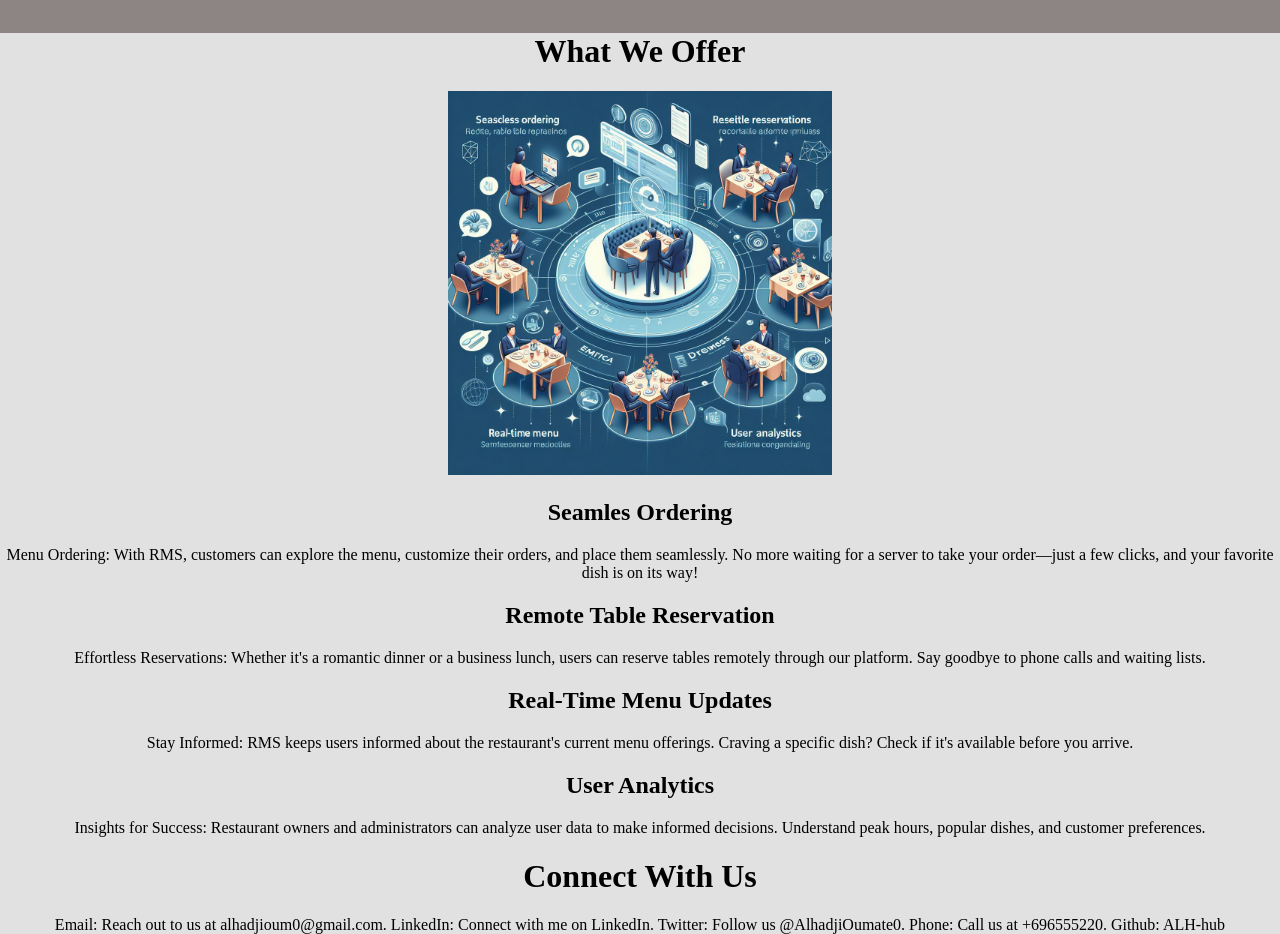
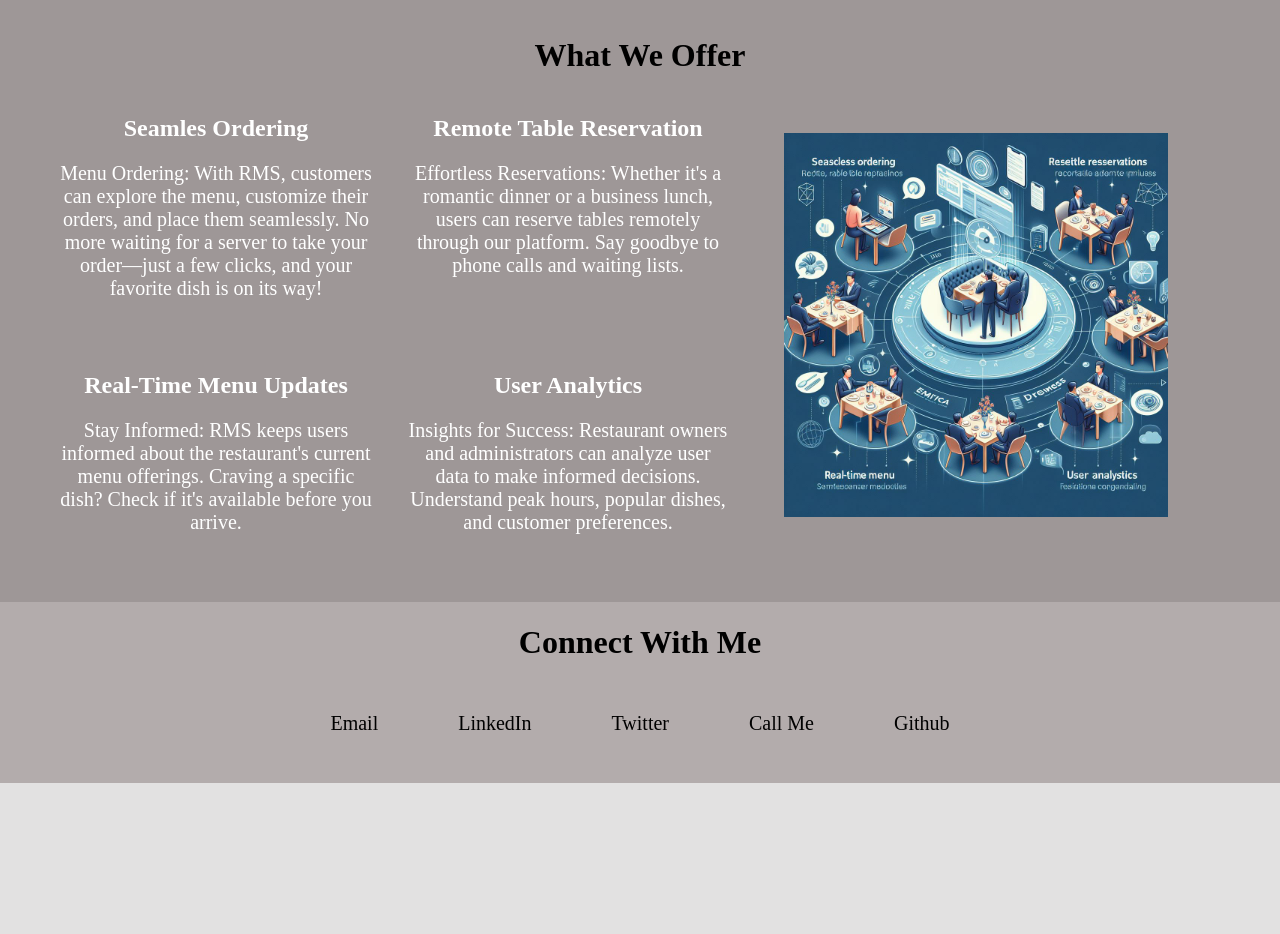
Before and after one commit to ALH-hub/restaurant_management_system, a React (Vite) app in the folder frontend/: page /about in a window 1280 px wide. Shown: the part 1144-2078 px from the top of the page. After the commit the page ends 1927 px from the top, so only its background shows below. Built offline with nearby package versions, Linux system fonts and the light colour scheme; what cloudinary-react would draw is missing.

Commit message:
about page

```diff
--- a/frontend/src/pages/About.css
+++ b/frontend/src/pages/About.css
@@ -17,17 +17,19 @@
     max-width: 100%;
     padding-top: 3rem;
     background-color: gray;
+    color: white;
 }
 
 .about {
     display: flex;
     justify-content: center;
-    gap: 9rem;
+    gap: 2rem;
     width: 100%;
 }
 
 .about .abt-image {
-    margin: 35px;
+    margin-left: 35px;
+    margin-bottom: 3rem;
 }
 
 .about p {
@@ -45,6 +47,7 @@
     max-width: 100%;
     padding-top: 3rem;
     background-color: rgb(141, 132, 132);
+    color: white;
 }
 
 .story {
@@ -54,7 +57,44 @@
     width: 100%;
 }
 
+.abt-container3 {
+    width: 100%;
+    max-width: 100%;
+    padding-top: 3rem;
+    background-color: rgb(158, 151, 151);
+    color: white;
+}
 
+.services {
+    display: flex;
+    flex-direction: row;
+    gap: 3rem;
+    align-items: center;
+    justify-content: center;
+
+}
+
+.service-img {
+    margin-right: 7rem;
+    margin-bottom: 3rem;
+}
+
+.service-container {
+    display: flex;
+    align-content: center;
+    justify-self: center;
+    flex-wrap: wrap;
+    margin-left: 3.5rem;
+    margin-bottom: 3rem;
+    gap: 2rem;
+}
+
+
+.service p {
+    width: 20rem;
+    font-size: 20px;
+
+}
 
 
 
@@ -66,4 +106,36 @@
 .title {
     display: block;
     width: 100%;
+    color: black;
 }
+
+.contact-container{
+    display: flex;
+    flex-direction: column;
+    width: 100%;
+    background-color: rgb(179, 172, 172);
+    padding-bottom: 3rem;
+}
+
+.contact-container h1 {
+    margin-bottom: 3px;
+}
+
+.contacts {
+    display: flex;
+    flex-direction: row;
+    gap: 5rem;
+    align-items: center;
+    justify-content: center;
+    padding-top: 3rem;
+}
+
+.contacts a{
+    font-size: 20px;
+    text-decoration: none;
+    color: black;
+}
+
+.contacts a:visited, .contacts a:hover {
+    color: black;
+}
--- a/frontend/src/pages/About.jsx
+++ b/frontend/src/pages/About.jsx
@@ -22,9 +22,10 @@ const About = () => {
           <p>As a passionate food enthusiast and someone who frequents restaurants, I've encountered the challenges faced by both diners and restaurant owners. Long wait times, confusing menus, and inefficient processes inspired me to create RMS. I envisioned a dynamic system that adapts to any restaurant, making their operations smoother and more user-friendly. </p>
         </div>
       </div>
+      <div className="abt-container3">
+        <h1 className='title'>What We Offer </h1>
         <div className='services'>
-        <h1 className='title'>What We Offer </h1>
-        <img src={services} alt="services" className='abt-image'/>
+          <div className='service-container'>
             <div className='service'>
               <h2>Seamles Ordering</h2>
               <p>Menu Ordering: With RMS, customers can explore the menu, customize their orders, and place them seamlessly. No more waiting for a server to take your order—just a few clicks, and your favorite dish is on its way! </p>
@@ -37,18 +38,23 @@ const About = () => {
               <h2>Real-Time Menu Updates</h2>
               <p>Stay Informed: RMS keeps users informed about the restaurant's current menu offerings. Craving a specific dish? Check if it's available before you arrive. </p>
             </div>
-        <div className='analytics'>
+            <div className='service'>
               <h2>User Analytics</h2>
               <p>Insights for Success: Restaurant owners and administrators can analyze user data to make informed decisions. Understand peak hours, popular dishes, and customer preferences.</p>
             </div>
           </div>
-      <div>
-        <h1>Connect With Us</h1>
-        Email: Reach out to us at alhadjioum0@gmail.com.
-        LinkedIn: Connect with me on LinkedIn.
-        Twitter: Follow us @AlhadjiOumate0.
-        Phone: Call us at +696555220.
-        Github: ALH-hub
+          <img src={services} alt="services" className='abt-image service-img'/>
+        </div>
+      </div>
+      <div className='contact-container'>
+        <h1>Connect With Me</h1>
+        <div className='contacts'>
+          <a href="mailto:alhadjioum0@gmail.com">Email</a>
+          <a href="https://www.linkedin.com/in/oumate" target="_blank">LinkedIn</a>
+          <a href="https://twitter.com/AlhadjiOum0" target="_blank">Twitter</a>
+          <a href="tel:+237696555220">Call Me</a>
+          <a href="https:///github.com/ALH-hub" target='_blank'>Github</a>
+        </div>
       </div>
     </>
   )
```
Lines whose indentation alone changed are shown as unchanged.
